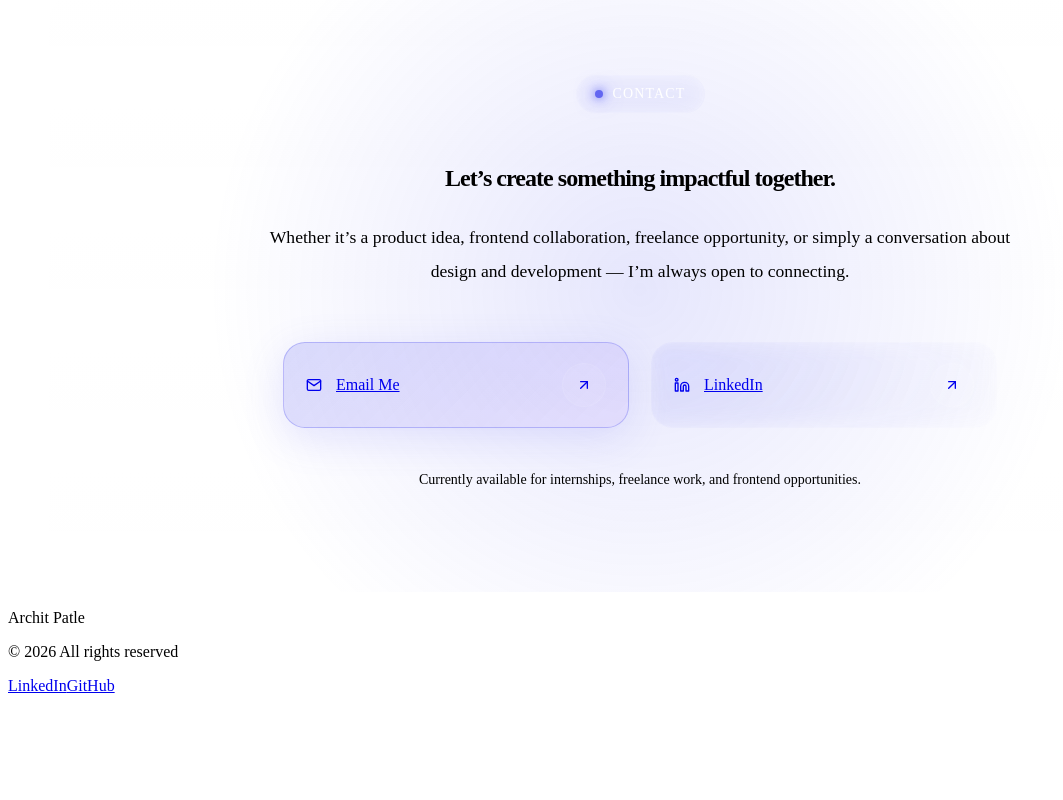
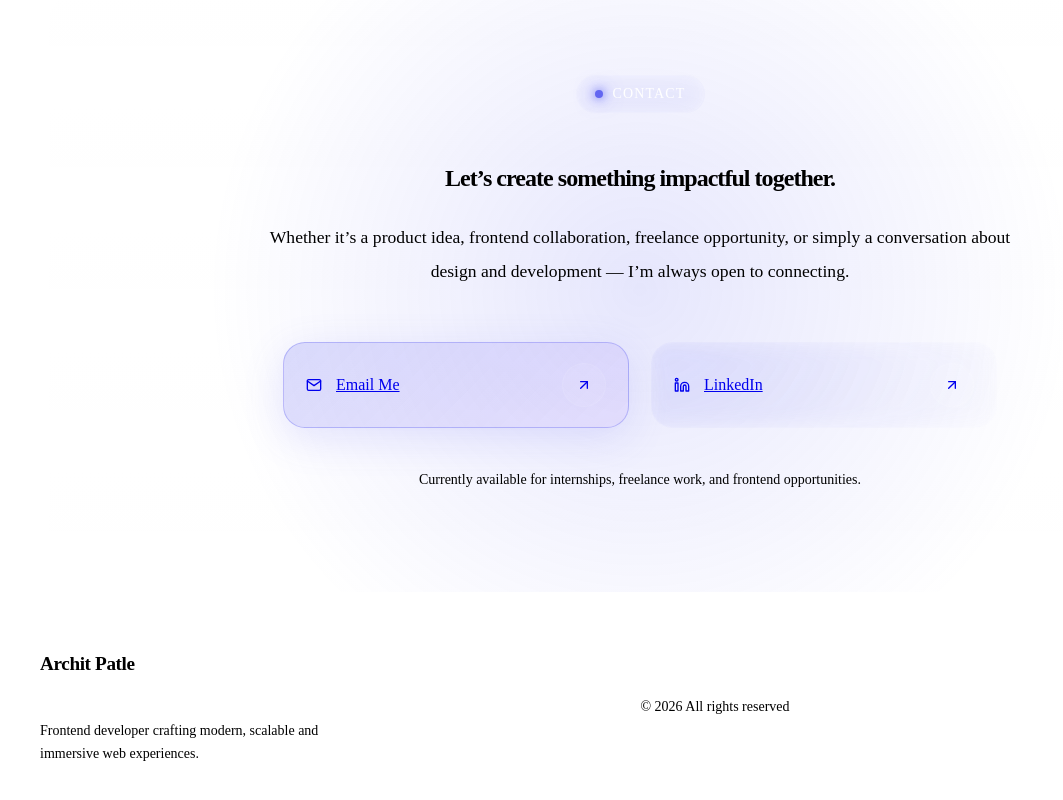
Before and after one commit to architpatle/archit-portfolio, a React (Vite) app: page / in a window 1280 px wide. Shown: the part 4633-5433 px from the top of the page, without its empty margins (0-1063 px from the left). Before the commit the page ends 5336 px from the top, so only its background shows below. Built offline with nearby package versions, Linux system fonts and the light colour scheme; the HTML template or start-up script is replaced by a standard one.

Commit message:
Enhanced Footer

```diff
--- a/src/components/Footer/Footer.jsx
+++ b/src/components/Footer/Footer.jsx
@@ -1,37 +1,75 @@
+import styles from "./Footer.module.css";
+
+import {
+  FiGithub,
+  FiLinkedin,
+  FiArrowUp,
+} from "react-icons/fi";
+
 export default function Footer() {
+
+  const scrollToTop = () => {
+    window.scrollTo({
+      top: 0,
+      behavior: "smooth",
+    });
+  };
+
   return (
-    <footer className="py-10 border-t border-border mt-20">
+    <footer className={styles.footer}>
 
-      <div className="max-w-6xl mx-auto px-6 flex flex-col md:flex-row items-center justify-between gap-4 text-sm text-secondary">
+      <div className={styles.wrapper}>
 
         {/* LEFT */}
-        <p className="font-heading text-primary">
-          Archit Patle
-        </p>
+        <div className={styles.left}>
+
+          <h3 className={styles.brand}>
+            Archit Patle
+          </h3>
+
+          <p className={styles.text}>
+            Frontend developer crafting modern,
+            scalable and immersive web experiences.
+          </p>
+
+        </div>
 
         {/* CENTER */}
-        <p>
-          © {new Date().getFullYear()} All rights reserved
-        </p>
+        <div className={styles.center}>
+
+          <p>
+            © {new Date().getFullYear()} All rights reserved
+          </p>
+
+        </div>
 
         {/* RIGHT */}
-        <div className="flex gap-6">
+        <div className={styles.right}>
 
           <a
             href="https://www.linkedin.com/in/archit-patle"
             target="_blank"
-            className="hover:text-primary transition"
+            rel="noreferrer"
+            className={styles.iconBtn}
           >
-            LinkedIn
+            <FiLinkedin />
           </a>
 
           <a
-            href="https://github.com/"
+            href="https://github.com/architpatle"
             target="_blank"
-            className="hover:text-primary transition"
+            rel="noreferrer"
+            className={styles.iconBtn}
           >
-            GitHub
+            <FiGithub />
           </a>
+
+          <button
+            onClick={scrollToTop}
+            className={styles.topBtn}
+          >
+            <FiArrowUp />
+          </button>
 
         </div>
 
--- /dev/null
+++ b/src/components/Footer/Footer.module.css
@@ -0,0 +1,122 @@
+.footer {
+  position: relative;
+
+  padding: 40px 0 60px;
+
+  border-top: 1px solid rgba(255,255,255,0.08);
+
+  background-color: var(--bg);
+}
+
+/* WRAPPER */
+
+.wrapper {
+  max-width: 1200px;
+
+  margin: 0 auto;
+
+  padding: 0 24px;
+
+  display: flex;
+  align-items: center;
+  justify-content: space-between;
+
+  gap: 30px;
+
+  flex-wrap: wrap;
+}
+
+/* LEFT */
+
+.left {
+  display: flex;
+  flex-direction: column;
+
+  gap: 10px;
+}
+
+.brand {
+  font-size: 1.2rem;
+
+  font-weight: 700;
+
+  letter-spacing: -0.02em;
+}
+
+.text {
+  max-width: 320px;
+
+  font-size: 14px;
+
+  line-height: 1.7;
+
+  color: var(--text-secondary);
+}
+
+/* CENTER */
+
+.center {
+  font-size: 14px;
+
+  color: var(--text-secondary);
+}
+
+/* RIGHT */
+
+.right {
+  display: flex;
+  align-items: center;
+
+  gap: 14px;
+}
+
+/* ICON BUTTONS */
+
+.iconBtn,
+.topBtn {
+  width: 46px;
+  height: 46px;
+
+  border-radius: 50%;
+
+  display: flex;
+  align-items: center;
+  justify-content: center;
+
+  background: rgba(255,255,255,0.03);
+
+  border: 1px solid rgba(255,255,255,0.08);
+
+  backdrop-filter: blur(10px);
+
+  color: white;
+
+  transition: all 0.3s ease;
+}
+
+.iconBtn:hover,
+.topBtn:hover {
+  transform: translateY(-3px);
+
+  border-color: var(--accent);
+
+  color: var(--accent);
+
+  box-shadow:
+    0 0 20px rgba(99,102,241,0.2);
+}
+
+/* RESPONSIVE */
+
+@media (max-width: 768px) {
+
+  .wrapper {
+    flex-direction: column;
+
+    align-items: flex-start;
+  }
+
+  .center {
+    order: 3;
+  }
+}
```
